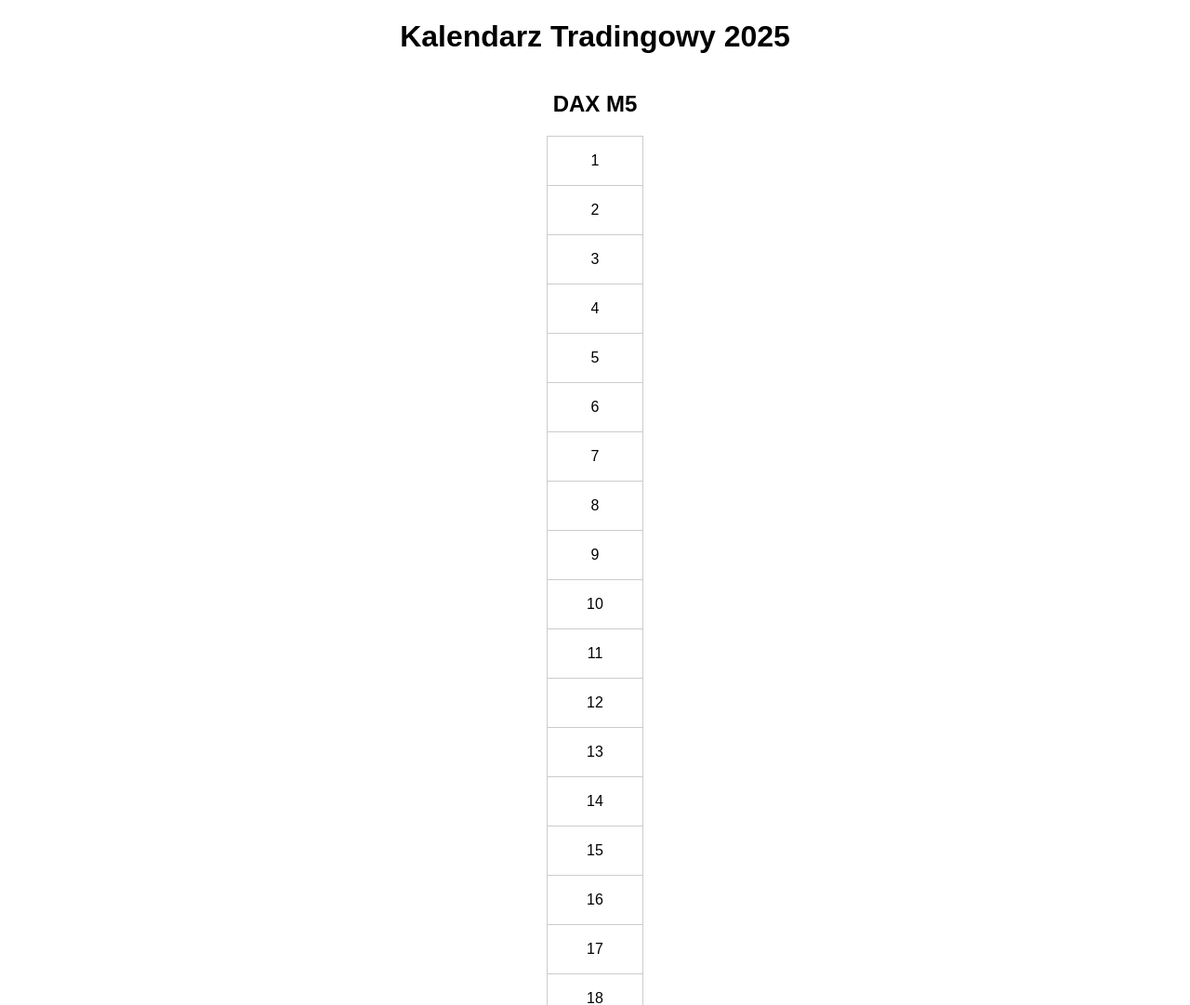
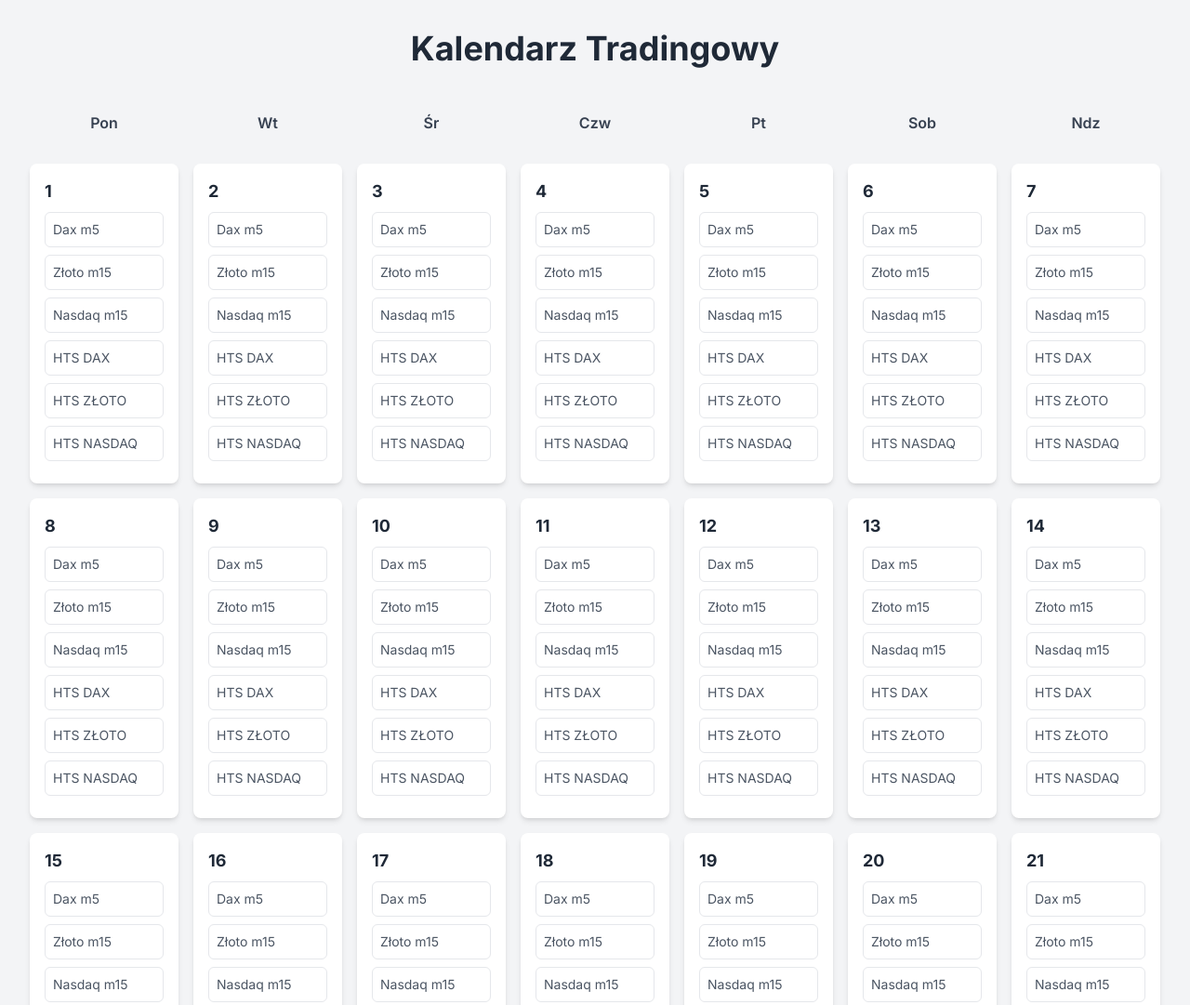
Before and after one commit to LCNONE/Kalendarz-trading, a plain HTML site: page index.html in a window 1280 px wide. Shown: the top 1081 px of the page at 93% size. Drawn offline with nearby package versions, Linux system fonts and the light colour scheme.

Commit message:
Update index.html

```diff
--- a/index.html
+++ b/index.html
@@ -2,65 +2,103 @@
 <html lang="pl">
 <head>
     <meta charset="UTF-8">
-    <title>Kalendarz Tradingowy 2025</title>
+    <meta name="viewport" content="width=device-width, initial-scale=1.0">
+    <title>Kalendarz Tradingowy</title>
+    <script src="https://cdn.tailwindcss.com"></script>
     <style>
-        body { font-family: Arial, sans-serif; text-align: center; }
-        table { border-collapse: collapse; margin: 20px auto; }
-        td { width: 100px; height: 50px; border: 1px solid #ccc; cursor: pointer; text-align: center; vertical-align: middle; }
-        .green { background-color: lightgreen; }
-        .red { background-color: lightcoral; }
-        .blue { background-color: lightblue; }
-        h2 { margin-top: 40px; }
+        @import url('https://fonts.googleapis.com/css2?family=Inter:wght@400;500;600;700&display=swap');
+        body {
+            font-family: 'Inter', sans-serif;
+            background-color: #f3f4f6;
+        }
+        .day-field {
+            cursor: pointer;
+            transition: background-color 0.2s ease-in-out, transform 0.1s ease-in-out;
+            background-color: white;
+        }
+        .day-field:hover {
+            transform: scale(1.03);
+            box-shadow: 0 4px 6px -1px rgb(0 0 0 / 0.1), 0 2px 4px -2px rgb(0 0 0 / 0.1);
+        }
+        .green { background-color: #34d399; }
+        .red { background-color: #f87171; }
+        .blue { background-color: #60a5fa; }
     </style>
 </head>
-<body>
-    <h1>Kalendarz Tradingowy 2025</h1>
+<body class="bg-gray-100 p-8">
 
-    <h2>DAX M5</h2>
-    <table id="dax-m5"></table>
+    <div class="max-w-7xl mx-auto">
+        <h1 class="text-4xl font-bold text-center text-gray-800 mb-8">Kalendarz Tradingowy</h1>
 
-    <h2>NASDAQ M15</h2>
-    <table id="nasdaq-m15"></table>
-
-    <h2>HTS DAX</h2>
-    <table id="hts-dax"></table>
-
-    <h2>HTS NASDAQ</h2>
-    <table id="hts-nasdaq"></table>
-
-    <h2>HTS Złoto</h2>
-    <table id="hts-gold"></table>
+        <div id="calendar-container" class="grid grid-cols-7 gap-4">
+            <!-- Tygodniowe nagłówki -->
+            <div class="col-span-1 p-4 text-center font-semibold text-gray-700">Pon</div>
+            <div class="col-span-1 p-4 text-center font-semibold text-gray-700">Wt</div>
+            <div class="col-span-1 p-4 text-center font-semibold text-gray-700">Śr</div>
+            <div class="col-span-1 p-4 text-center font-semibold text-gray-700">Czw</div>
+            <div class="col-span-1 p-4 text-center font-semibold text-gray-700">Pt</div>
+            <div class="col-span-1 p-4 text-center font-semibold text-gray-700">Sob</div>
+            <div class="col-span-1 p-4 text-center font-semibold text-gray-700">Ndz</div>
+        </div>
+    </div>
 
     <script>
-        function createTable(id) {
-            const table = document.getElementById(id);
-            for (let i = 1; i <= 31; i++) {
-                const row = table.insertRow();
-                for (let j = 1; j <= 1; j++) {
-                    const cell = row.insertCell();
-                    cell.textContent = i;
-                    cell.addEventListener("click", function () {
-                        if (cell.classList.contains("green")) {
-                            cell.classList.remove("green");
-                            cell.classList.add("red");
-                        } else if (cell.classList.contains("red")) {
-                            cell.classList.remove("red");
-                            cell.classList.add("blue");
-                        } else if (cell.classList.contains("blue")) {
-                            cell.classList.remove("blue");
-                        } else {
-                            cell.classList.add("green");
+        const calendarContainer = document.getElementById('calendar-container');
+        const daysInMonth = 31;
+
+        const fields = [
+            'Dax m5',
+            'Złoto m15',
+            'Nasdaq m15',
+            'HTS DAX',
+            'HTS ZŁOTO',
+            'HTS NASDAQ'
+        ];
+
+        function generateCalendar() {
+            for (let i = 1; i <= daysInMonth; i++) {
+                const dayDiv = document.createElement('div');
+                dayDiv.className = 'col-span-1 bg-white rounded-lg shadow-md p-4 flex flex-col justify-between';
+
+                const dayHeader = document.createElement('div');
+                dayHeader.className = 'font-bold text-lg mb-2 text-gray-800';
+                dayHeader.textContent = i;
+                dayDiv.appendChild(dayHeader);
+
+                const fieldsContainer = document.createElement('div');
+
+                fields.forEach(field => {
+                    const fieldDiv = document.createElement('div');
+                    fieldDiv.className = 'day-field text-gray-600 border border-gray-200 rounded-md p-2 mb-2 text-sm select-none';
+                    fieldDiv.textContent = field;
+                    fieldDiv.dataset.color = 'none';
+
+                    fieldDiv.addEventListener('click', () => {
+                        let currentColor = fieldDiv.dataset.color;
+                        let nextColor = '';
+                        if (currentColor === 'none') {
+                            nextColor = 'green';
+                        } else if (currentColor === 'green') {
+                            nextColor = 'red';
+                        } else if (currentColor === 'red') {
+                            nextColor = 'blue';
+                        } else if (currentColor === 'blue') {
+                            nextColor = 'none';
                         }
+                        fieldDiv.dataset.color = nextColor;
+                        fieldDiv.className = `day-field text-gray-600 border border-gray-200 rounded-md p-2 mb-2 text-sm ${nextColor}`;
                     });
-                }
+
+                    fieldsContainer.appendChild(fieldDiv);
+                });
+
+                dayDiv.appendChild(fieldsContainer);
+
+                calendarContainer.appendChild(dayDiv);
             }
         }
 
-        createTable("dax-m5");
-        createTable("nasdaq-m15");
-        createTable("hts-dax");
-        createTable("hts-nasdaq");
-        createTable("hts-gold");
+        generateCalendar();
     </script>
 </body>
 </html>
```
